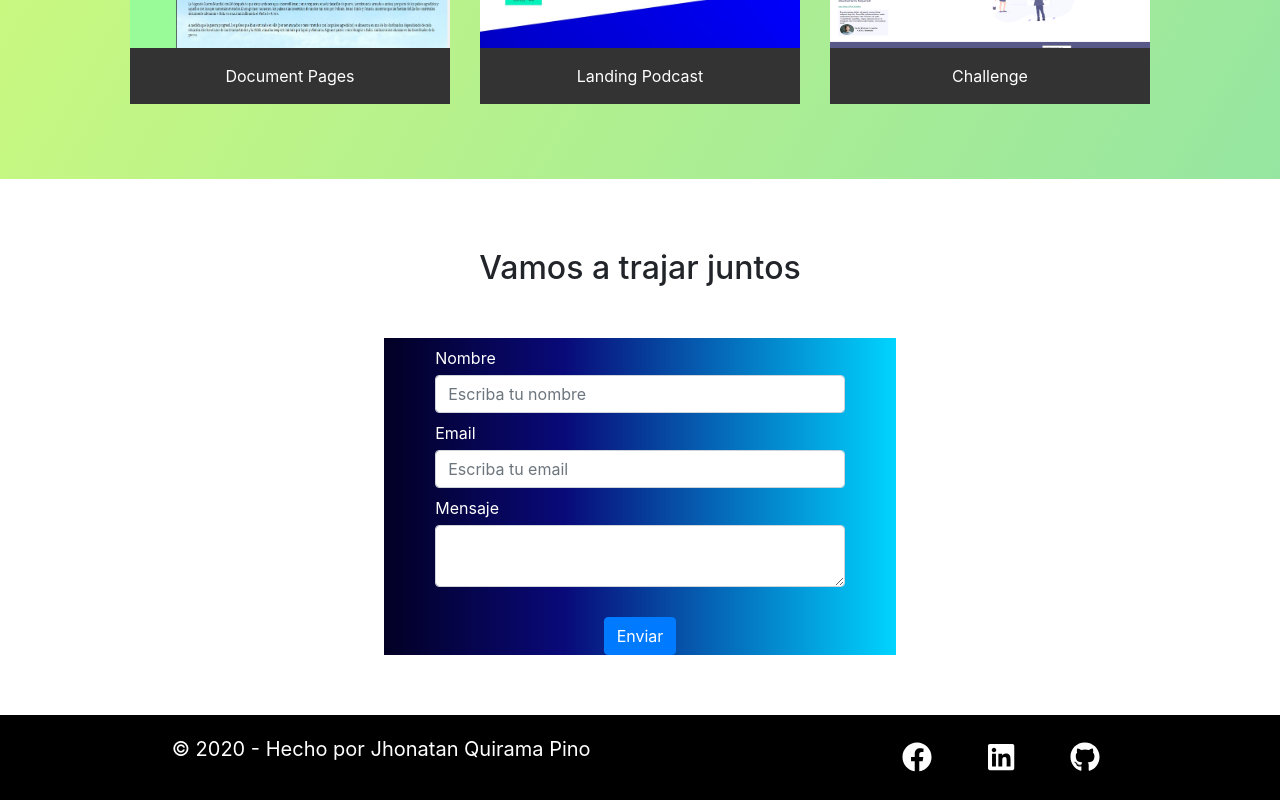
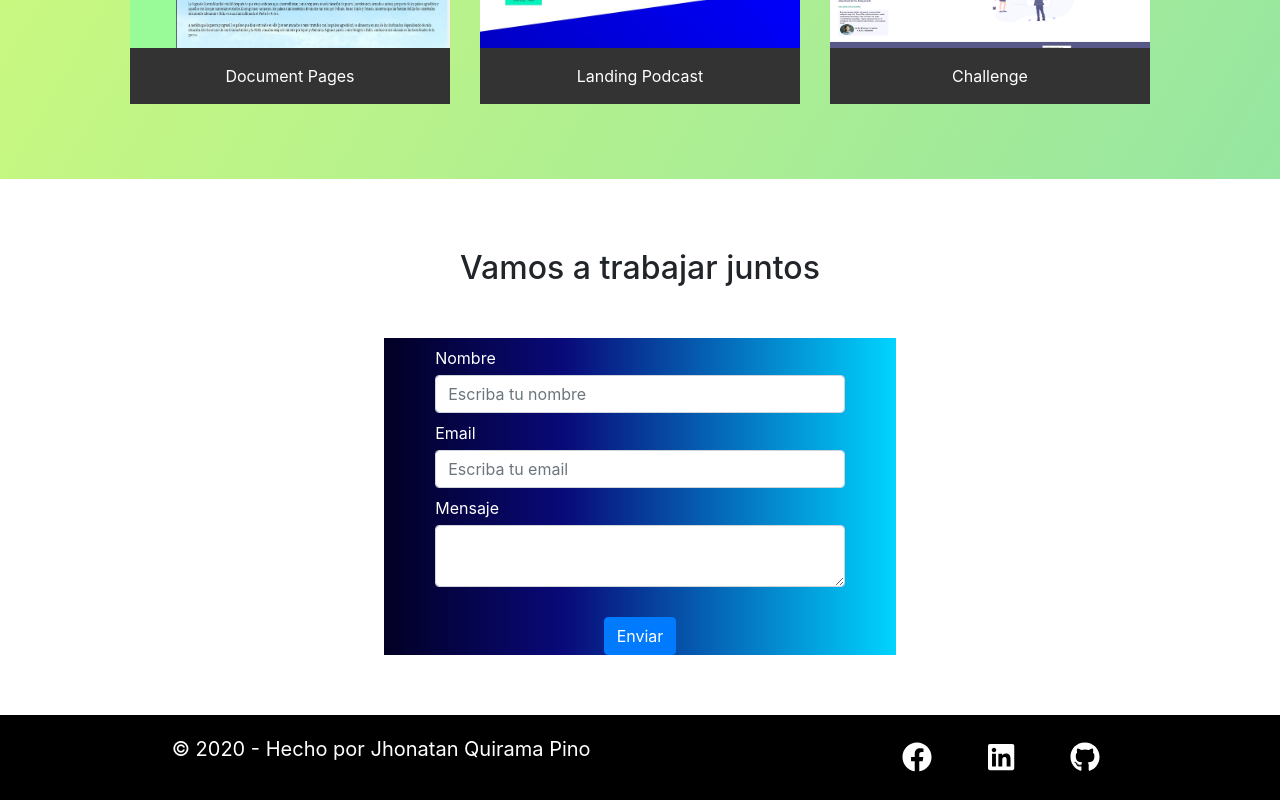
Before and after one commit to kira4489/PortafolioViejo, a React (Create React App) app: page / in a window 1280 px wide. Shown: the part 2355-3155 px from the top of the page. Built offline with nearby package versions, Linux system fonts and the light colour scheme.

Commit message:
actualizaciones

```diff
--- a/src/Components/Contact/Contact.jsx
+++ b/src/Components/Contact/Contact.jsx
@@ -6,7 +6,7 @@ class Contact extends Component {
     return (
       <section className="formulario">
         <div className="formulario1" id="contacto">
-          <h2>Vamos a trajar juntos</h2>
+          <h2>Vamos a trabajar juntos</h2>
           <form>
             <div className="form-group">
               <label for="exampleInputEmail1">Nombre</label>
```
